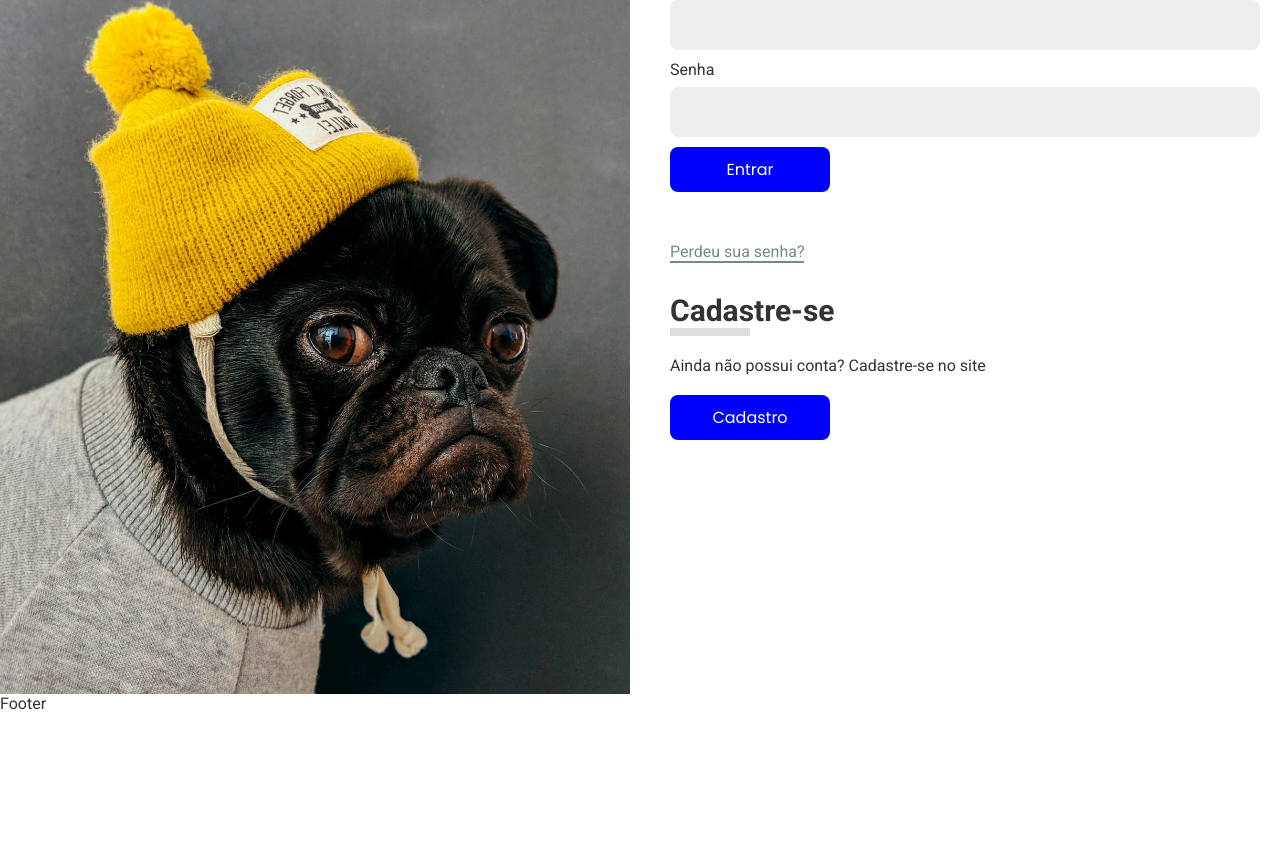
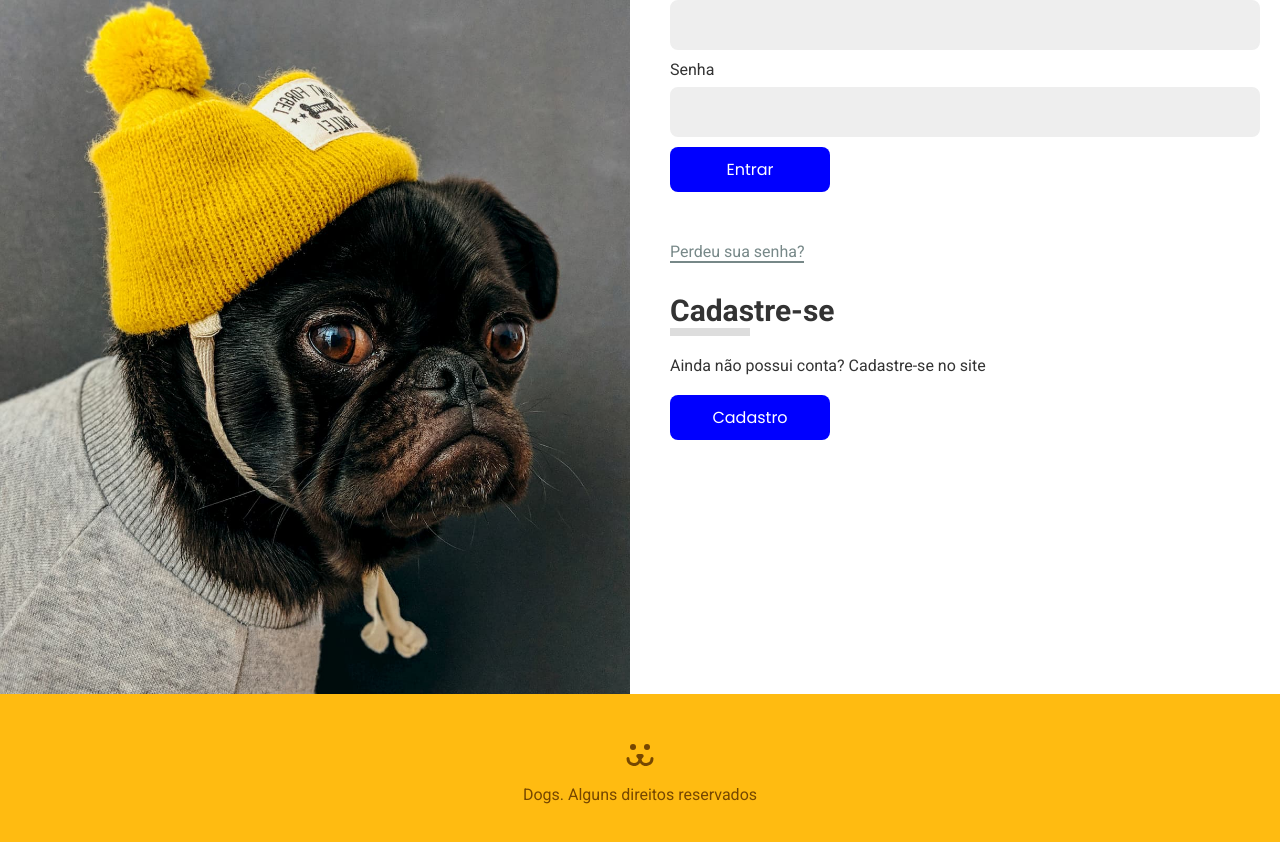
Before and after one commit to laecio22/projeto-dogs, a React (Vite) app in the folder projetoDogs/: page /login in a window 1280 px wide. Shown: the part 166-1008 px from the top of the page. Before the commit the page ends 879 px from the top, so only its background shows below. Built offline with nearby package versions, Linux system fonts and the light colour scheme.

Commit message:
feat:implementação  e  estilização  componente   footer

```diff
--- a/projetoDogs/src/App.tsx
+++ b/projetoDogs/src/App.tsx
@@ -13,18 +13,34 @@ import NotFound from "./components/NotFound/NotFound";
 
 function App() {
   return (
-    <div>
+    <div className="App">
       <BrowserRouter>
         <UserStorage>
           <Header />
-          <Routes>
-            <Route path="/" element={<Home />}></Route>
-            <Route path="/login/*" element={<Login />}></Route>
-            <Route path="/conta/*" element={<ProtectedRoute><User/></ProtectedRoute>}></Route>
-            <Route path="/foto/:id" element={<ProtectedRoute><Photo/></ProtectedRoute>}></Route>
-            <Route path="/perfil/:user" element={<UserProfile />}></Route>
-            <Route path="*" element={<NotFound/>}></Route>
-          </Routes>
+          <main className="AppBody">
+            <Routes>
+              <Route path="/" element={<Home />}></Route>
+              <Route path="/login/*" element={<Login />}></Route>
+              <Route
+                path="/conta/*"
+                element={
+                  <ProtectedRoute>
+                    <User />
+                  </ProtectedRoute>
+                }
+              ></Route>
+              <Route
+                path="/foto/:id"
+                element={
+                  <ProtectedRoute>
+                    <Photo />
+                  </ProtectedRoute>
+                }
+              ></Route>
+              <Route path="/perfil/:user" element={<UserProfile />}></Route>
+              <Route path="*" element={<NotFound />}></Route>
+            </Routes>
+          </main>
           <Footer />
         </UserStorage>
       </BrowserRouter>
--- a/projetoDogs/src/components/Footer/Footer.tsx
+++ b/projetoDogs/src/components/Footer/Footer.tsx
@@ -1,9 +1,12 @@
-
-
+import Dogs from '../../assets/dogs-footer.svg?react'
+import { ContainerFooter } from './style';
 const Footer = () => {
   return (
-    <div>Footer</div>
-  )
-}
+    <ContainerFooter>
+      <Dogs/>
+      <p>Dogs. Alguns direitos reservados</p>
+    </ContainerFooter>
+  );
+};
 
-export default Footer
+export default Footer;
--- a/projetoDogs/src/components/Footer/style.ts
+++ b/projetoDogs/src/components/Footer/style.ts
@@ -0,0 +1,13 @@
+import styled from "styled-components";
+
+export  const ContainerFooter =  styled.footer`
+  background: #fb1;
+  text-align: center;
+  height: 15rem;
+  padding: 5rem 1rem 0 1rem;
+  color:#764701;
+
+  p {
+    margin-top:1.5rem;
+  }
+`
--- a/projetoDogs/src/index.css
+++ b/projetoDogs/src/index.css
@@ -58,3 +58,13 @@ input {
 .mainContainer {
   margin-top: 2rem;
 }
+
+.App {
+  display: flex;
+  flex-direction: column;
+  min-height: calc(100vh + 15rem);
+}
+
+.AppBody {
+  flex: 1;
+}
```
